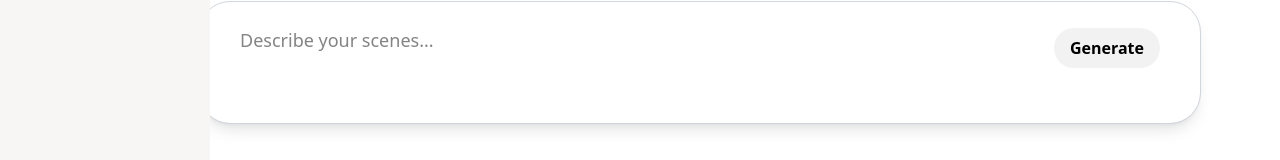
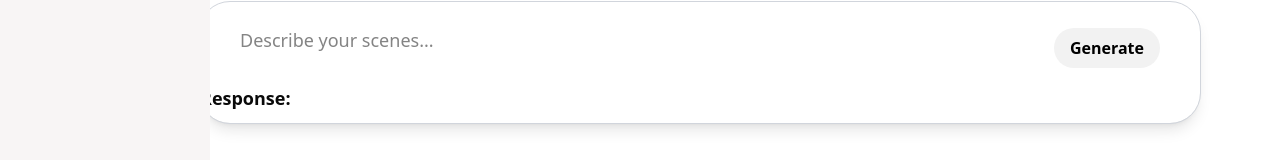
Before and after one commit to ThamzidKarim/Kreo, a React (Vite) app in the folder frontend/: page /story in a window 1280 px wide. Shown: the part 637-797 px from the top of the page. Built offline with nearby package versions, Linux system fonts and the light colour scheme.

Commit message:
Display backend responses on forntend

```diff
--- a/frontend/src/components/PromptBar.tsx
+++ b/frontend/src/components/PromptBar.tsx
@@ -8,6 +8,8 @@ import { useState } from "react";
 function PromptBar() {
     // State to manage the prompt input
     const [prompt, setPrompt] = useState("");
+    const [response, setResponse] = useState("");
+
 
     const handleClickButton = async () => {
         // Handles empty input
@@ -19,13 +21,14 @@ function PromptBar() {
                 headers: {
                     "Content-Type": "application/json",
                 },
-                body: JSON.stringify({ prompt }),
+                body: JSON.stringify({ text: prompt }),
             });
             if (!res.ok) {
                 throw new Error("Failed to generate responses");
             }
             const data = await res.json();
             console.log(data);
+            setResponse(data.prompts);
         } catch (error) {
             console.error("Failed to generate:", error);
         }
@@ -50,7 +53,13 @@ function PromptBar() {
                     Generate
                 </button>
             </div>
+
+            <div className="mt-4">
+                <h2 className="text-lg font-semibold">Response:</h2>
+                <p className="text-gray-700">{response}</p>
+            </div>
         </div>
+
     );
 }
 
```
